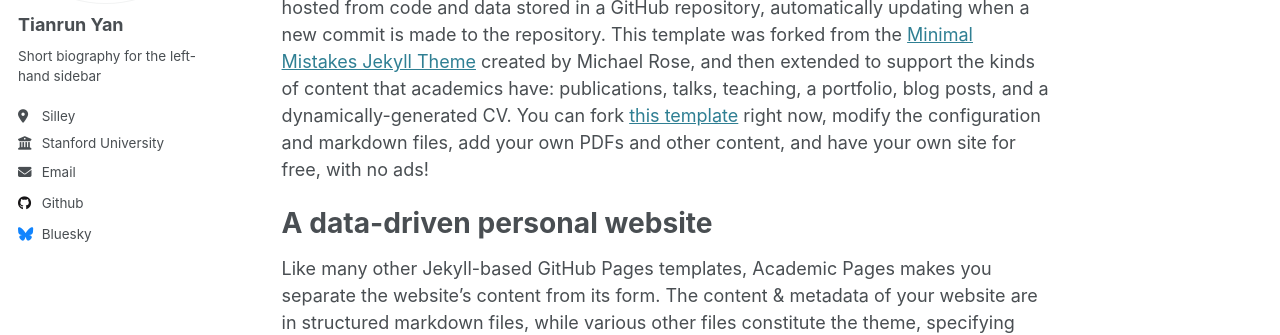
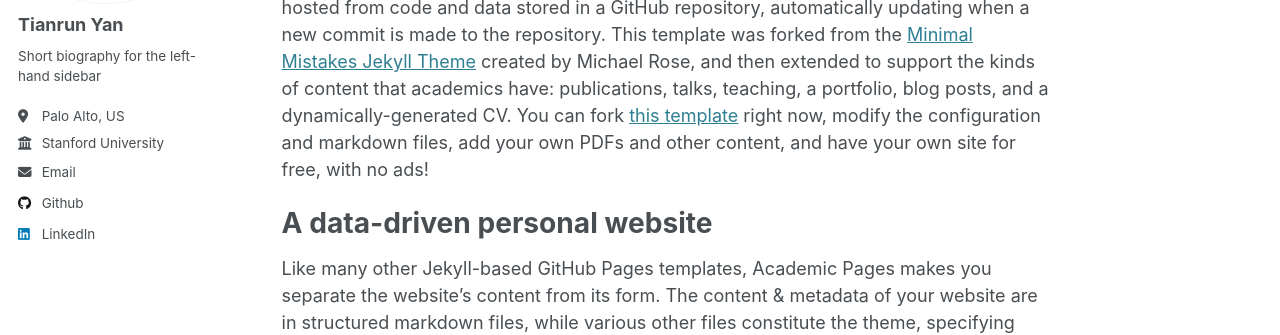
Before and after one commit to tianrun178/tianrun178, a Jekyll site: the page built from _pages/about.md, in a window 1280 px wide. Shown: the part 236-571 px from the top of the page. Built offline with Jekyll 4.4.1, drawn with Linux system fonts in a browser that asks for light colours.

Commit message:
Update _config.yml

```diff
--- a/_config.yml
+++ b/_config.yml
@@ -25,7 +25,7 @@ author:
   name             : "Tianrun Yan"
   pronouns         : # example: "she/her"
   bio              : "Short biography for the left-hand sidebar"
-  location         : "Silley"
+  location         : "Palo Alto, US"
   employer         : "Stanford University"
   uri              : # URL
   email            : "tianrun@stanford.edu"
@@ -34,7 +34,6 @@ author:
   arxiv            : # URL - Update with the correct link to your profile
   googlescholar    : #"https://scholar.google.com/citations?user=PS_CX0AAAAAJ"
   impactstory      : # URL
-  orcid            : #"http://orcid.org/yourorcidurl"
   semantic         : # URL
   pubmed           : # "https://www.ncbi.nlm.nih.gov/pubmed/?term=john+snow"
   researchgate     : # URL
@@ -49,7 +48,7 @@ author:
   stackoverflow    : # User number or user number and name (i.e., use "1" or "1/jeff-atwood")
 
   # Social media
-  bluesky          : "bsky.app" # Replace this with you Bluesky username
+  bluesky          : #"bsky.app" # Replace this with you Bluesky username
   facebook         : # Username
   flickr           : # Username
   foursquare       : # Username
@@ -58,7 +57,7 @@ author:
   keybase          : # Username
   instagram        : # Username
   lastfm           : # Username
-  linkedin         : # Username
+  linkedin         : "https://www.linkedin.com/in/tianrunyan/"
   mastodon         : # URL
   medium           : # URL
   pinterest        : # Username
```
